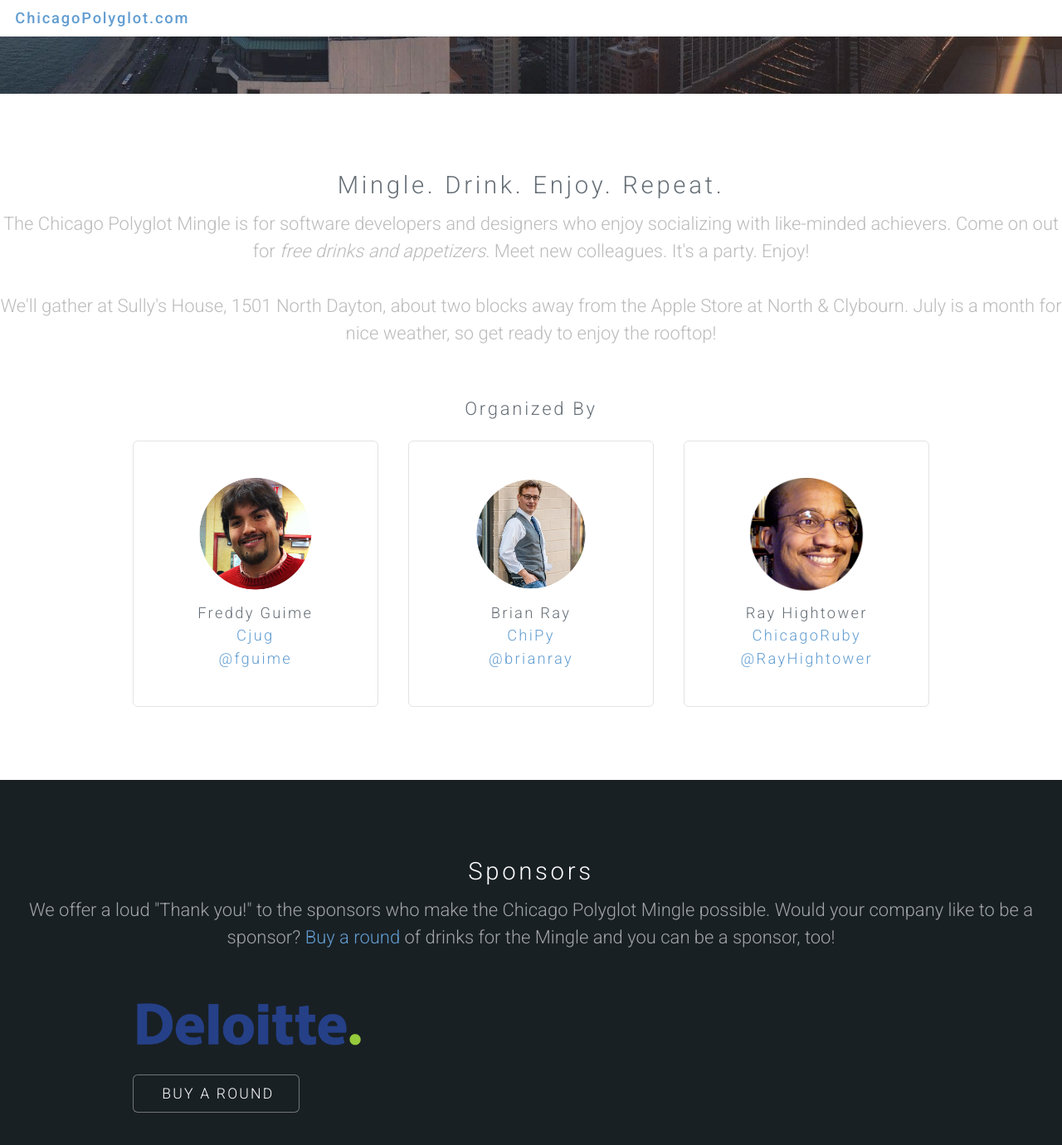
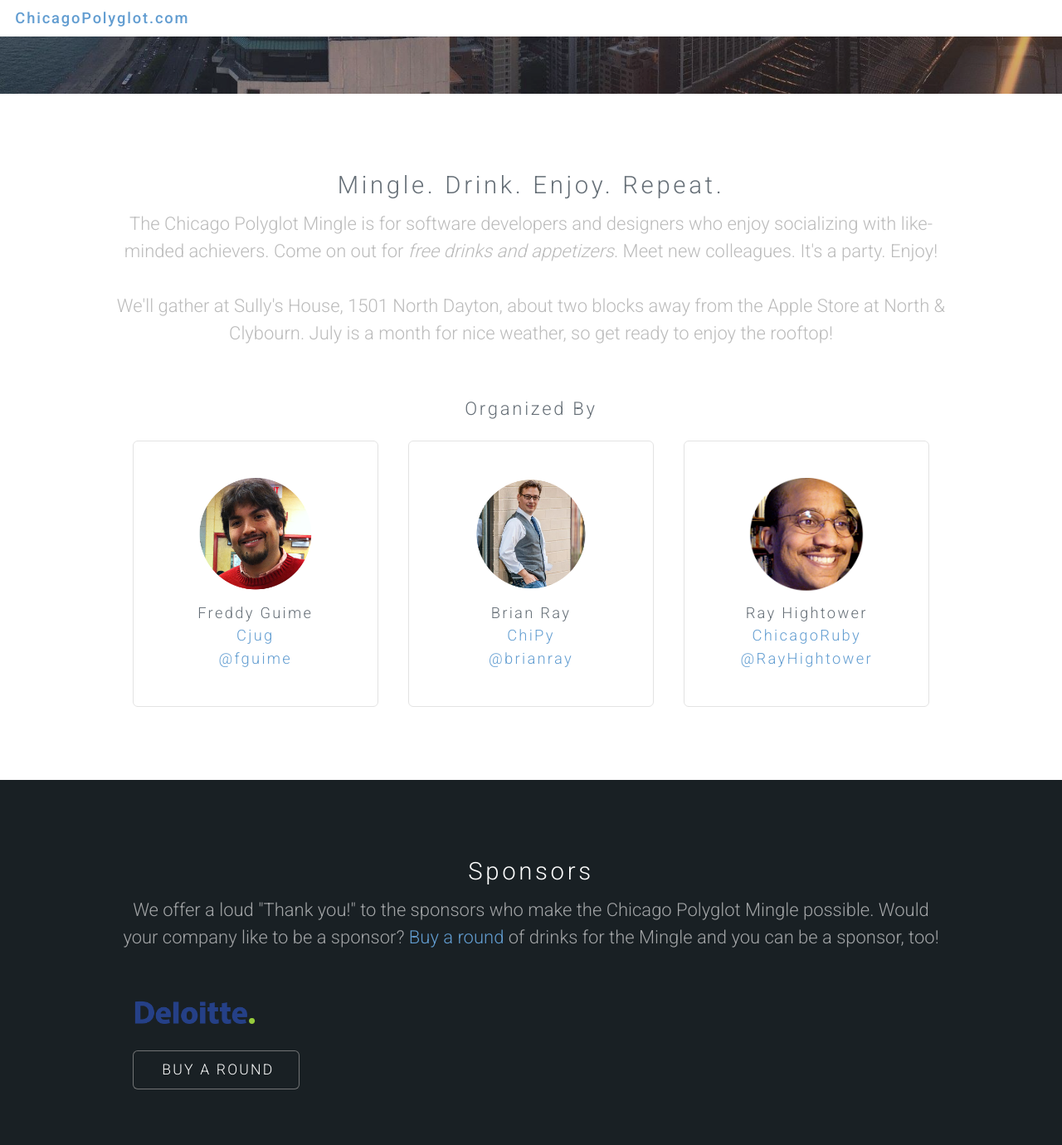
Before and after one commit to 8thlight/chicagopolyglot, a Jekyll site: the page built from index.html, in a window 1280 px wide and 1400 px high, scrolled down 410 px. Shown: the top 1380 px of the window at 83% size. Built offline with Jekyll 4.4.1, drawn with Linux system fonts in a browser that asks for light colours.

Commit message:
Adjust partner logos and page margins

```diff
--- a/css/style.css
+++ b/css/style.css
@@ -172,6 +172,7 @@
 		color: #bbb;
 		position: relative;
 		margin: 0 0 1.5em 0;
+    max-width: 1100px;
 	}
 
 	header h2 + p {
@@ -196,7 +197,9 @@
 
 	header.major {
 		text-align: center;
-		margin: 0 0 4em 0;
+    margin: 0 auto 4em auto;
+    width: 100%;
+    max-width: 1000px;
 	}
 
 		header.major h2 {
@@ -497,8 +500,7 @@
 
 			.image.fit img {
 				display: block;
-				width:131x;
-				height:61px
+				width: 150px;
 			}
 
 /* List */
@@ -1108,3 +1110,32 @@
 		#footer .icons a {
 			color: #bbb;
 		}
+
+
+
+/* Partner Styles */
+
+.partners ul {
+  list-style-type: none;
+  margin: 1.5em 0;
+  display: flex;
+  flex-wrap: wrap;
+  flex-flow: row wrap;
+  justify-content: center;
+  padding-left: 0;
+}
+
+.partners li {
+  padding-left: 0;
+  margin: 1em 0;
+}
+
+.partners li a {
+  display: flex;
+  align-items: flex-start;
+}
+
+.partners img {
+  width: 160px;
+  padding: 0 1em;
+}
--- a/index.html
+++ b/index.html
@@ -61,48 +61,21 @@
 					<h2>Promotional Partners</h2>
           <p>The Chicago Polyglot Mingle is organized by software developers from multiple language communities, including Python (<a href="http://chipy.org">ChiPy</a>), Java (<a href="http://www.meetup.com/ChicagoJUG/">CJUG</a>), and Ruby (<a href="http://chicagoruby.org">ChicagoRuby</a>). Check ‘em out.</p>
 				</header>
-				<div class="container">
-					<div class="row">
-						<div class="6u">
-							<section class="special">
-								<a href="http://www.meetup.com/ChicagoJUG/" class="image fit"><img src="/images/partners/CJUG.gif" alt="CJUG"/></a>
-							</section>
-						</div>
-						<div class="6u">
-							<section class="special">
-								<a href="http://www.chipy.org/" class="image fit"><img src="/images/partners/ChiPy.png" alt="ChiPy"/></a>
-							</section>
-						</div>
-						<div class="6u">
-							<section class="special">
-								<a href="http://www.chicagoruby.org/" class="image fit"><img src="/images/partners/ChicagoRuby-LightBG.svg" alt="Chicago Ruby"/></a>
-							</section>
-						</div>
-						<div class="6u">
-							<section class="special">
-								<a href="https://windycityrails.com/" class="image fit"><img src="/images/partners/WindyCityRails-LightBG.svg" alt="WindyCityRails"/></a>
-							</section>
-						</div>
-						<div class="6u">
-							<section class="special">
-								<a href="https://windycitythings.com/" class="image fit"><img src="/images/partners/WindyCityThings-Horizontal.svg" alt="WindyCityThings"/></a>
-							</section>
-						</div>
-						<div class="6u">
-							<section class="special">
-								<a href="http://rubycaribe.com/" class="image fit"><img src="/images/partners/RubyCaribe-Horizontal-Black.svg" alt="Ruby Caribe"/></a>
-							</section>
-						</div>
-						<div class="6u">
-							<section class="special">
-								<a href="http://www.wisdomgroup.com/" class="image fit"><img src="/images/partners/WisdomGroup-LightBG.svg" alt="WisdomGroup"/></a>
-							</section>
-						</div>
-						<div class="6u">
-							<section class="special">
-								<a href="http://www.linuxbarbados.org" class="image fit"><img src="/images/partners/linuxbarbados.png" alt="Linux Barbados"/></a>
-							</section>
-						</div>
+				<div class="container partners">
+          <ul>
+						<li><a href="http://www.meetup.com/ChicagoJUG/"><img src="/images/partners/CJUG.gif" alt="CJUG"/></a></li>
+						<li><a href="http://www.chipy.org/"><img src="/images/partners/ChiPy.png" alt="ChiPy"/></a></li>
+						<li><a href="http://www.chicagoruby.org/"><img src="/images/partners/ChicagoRuby-LightBG.svg" alt="ChicagoRuby"/></a></li>
+          </ul>
+          <ul>
+						<li><a href="https://windycityrails.com/"><img src="/images/partners/WindyCityRails-LightBG.svg" alt="WindyCityRails"/></a></li>
+						<li><a href="https://windycitythings.com/"><img src="/images/partners/WindyCityThings-Horizontal.svg" alt="WindyCityThings"/></a></li>
+						<li><a href="http://rubycaribe.com/"><img src="/images/partners/RubyCaribe-Horizontal-Black.svg" alt="RubyCaribe"/></a></li>
+          </ul>
+          <ul>
+						<li><a href="http://www.wisdomgroup.com/"><img src="/images/partners/WisdomGroup-LightBG.svg" alt="WisdomGroup"/></a></li>
+						<li><a href="http://www.linuxbarbados.org"><img src="/images/partners/linuxbarbados.png" width="188" height="23" alt="Linux Barbados"/></a></li>
+          </ul>
 					</div>
 				</div>
 			</section>
```
Also changed, not shown: images/partners/linuxbarbados.png.
